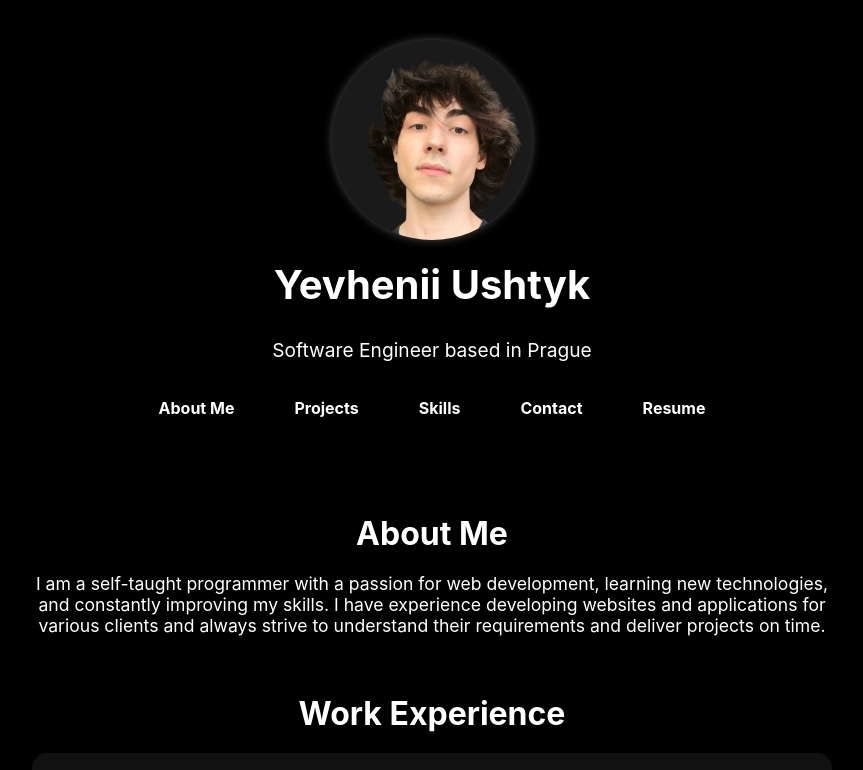
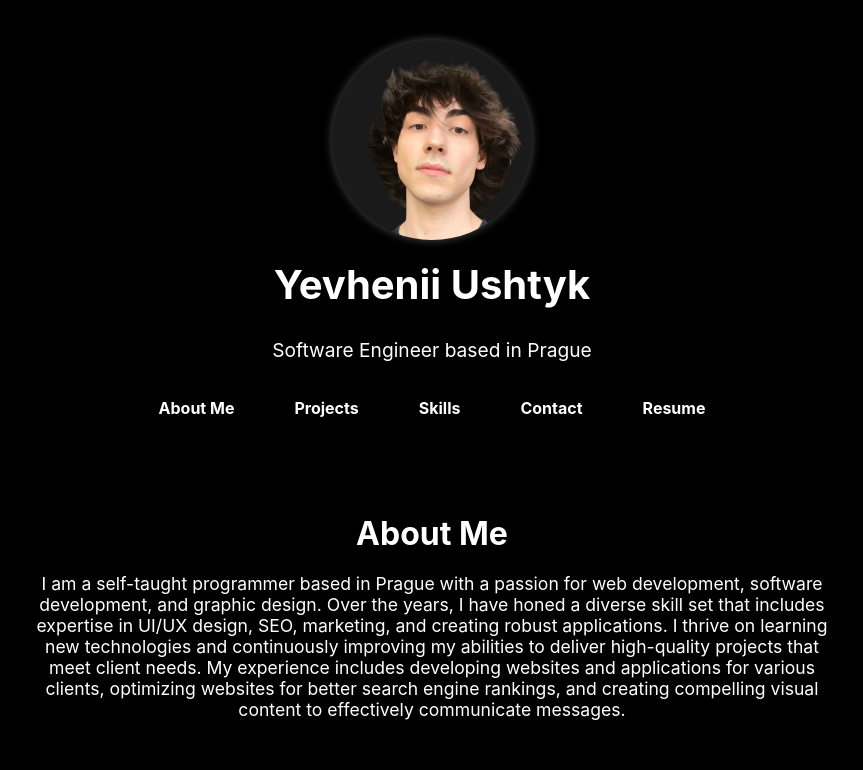
Before and after one commit to yevheniiushtyk/yevheniiushtyk.github.io, a plain HTML site: page index.html in a window 1280 px wide. Shown: the top 770 px of the page, without its empty margins (208-1071 px from the left). Drawn offline with Linux system fonts and the light colour scheme; a script that the page names is missing; a web font is replaced by a local one.

Commit message:
update about me section

```diff
--- a/index.html
+++ b/index.html
@@ -28,8 +28,10 @@
         <section id="about">
             <h2>About Me</h2>
             <p>
-                I am a self-taught programmer with a passion for web development, learning new technologies, and constantly improving my skills.
-                I have experience developing websites and applications for various clients and always strive to understand their requirements and deliver projects on time.
+                I am a self-taught programmer based in Prague with a passion for web development, software development, and graphic design.
+                Over the years, I have honed a diverse skill set that includes expertise in UI/UX design, SEO, marketing, and creating robust applications.
+                I thrive on learning new technologies and continuously improving my abilities to deliver high-quality projects that meet client needs.
+                My experience includes developing websites and applications for various clients, optimizing websites for better search engine rankings, and creating compelling visual content to effectively communicate messages.
             </p>
         </section>
 
```
